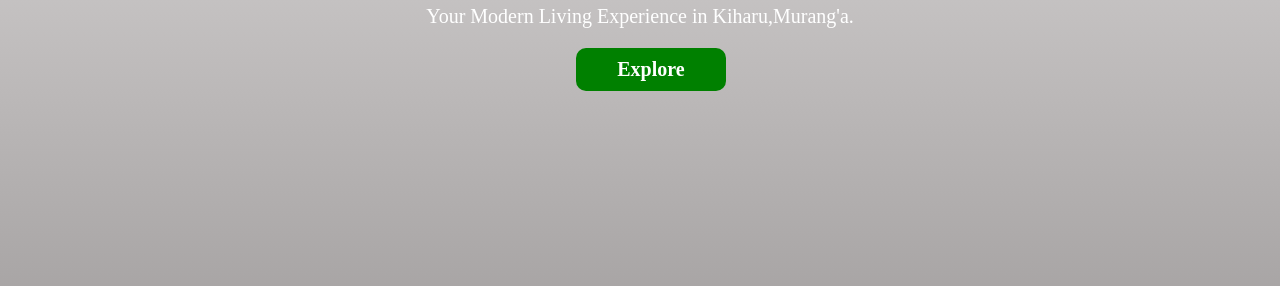
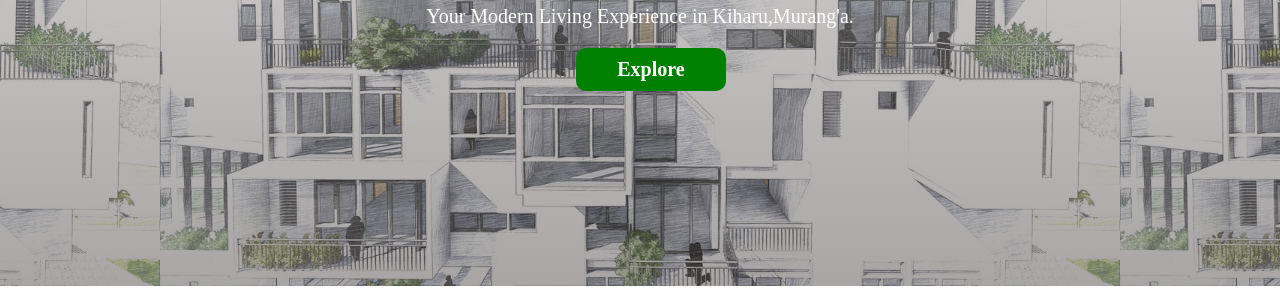
Before and after one commit to zack-das/Urban-Haven-Arpartments, a plain HTML site: page index.html in a window 1280 px wide. Shown: the part 311-612 px from the top of the page. Drawn offline with nearby package versions, Linux system fonts and the light colour scheme; the site is published under a folder, as on GitHub Pages, so addresses that start at the root find nothing.

Commit message:
Update line 67 of style.css

```diff
--- a/style.css
+++ b/style.css
@@ -64,7 +64,7 @@
   /*Home syling start*/
   .home-section {
     background: linear-gradient(rgba(187, 182, 182, 0.5), rgba(39, 31, 31, 0.4)),
-    url('/img/home-8910701_1280.jpg');
+    url('img/home-8910701_1280.jpg');
     width: 100%;
     height: 54rem;
     background-size: contain;
```
